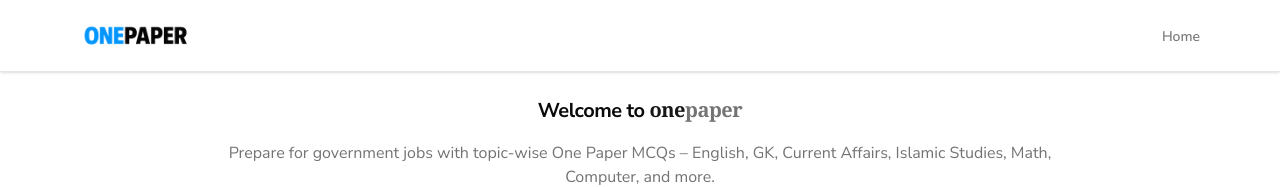
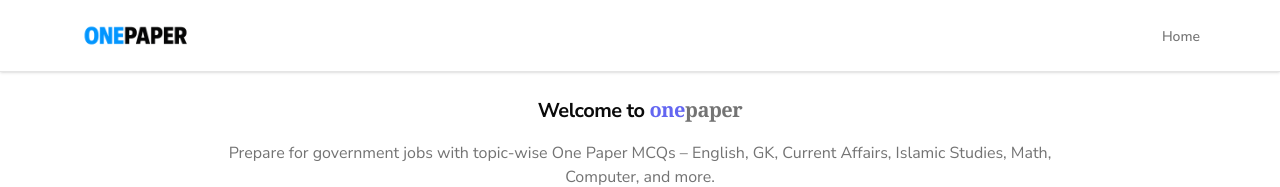
Before and after one commit to waqarkhan424/mcqs-app, a Next.js app: page / in a window 1280 px wide. Shown: the top 187 px of the page. Built offline with nearby package versions, Linux system fonts and the light colour scheme.

Commit message:
Initial commit

```diff
--- a/app/globals.css
+++ b/app/globals.css
@@ -48,8 +48,12 @@
   --card-foreground: oklch(0.145 0 0);
   --popover: oklch(1 0 0);
   --popover-foreground: oklch(0.145 0 0);
-  --primary: oklch(0.205 0 0);
-  --primary-foreground: oklch(0.985 0 0);
+  /* --primary: oklch(0.205 0 0);
+  --primary-foreground: oklch(0.985 0 0); */
+
+  --primary: #6366f1;
+  --primary-foreground: #f5fcff;
+
   --secondary: oklch(0.97 0 0);
   --secondary-foreground: oklch(0.205 0 0);
   --muted: oklch(0.97 0 0);
```
